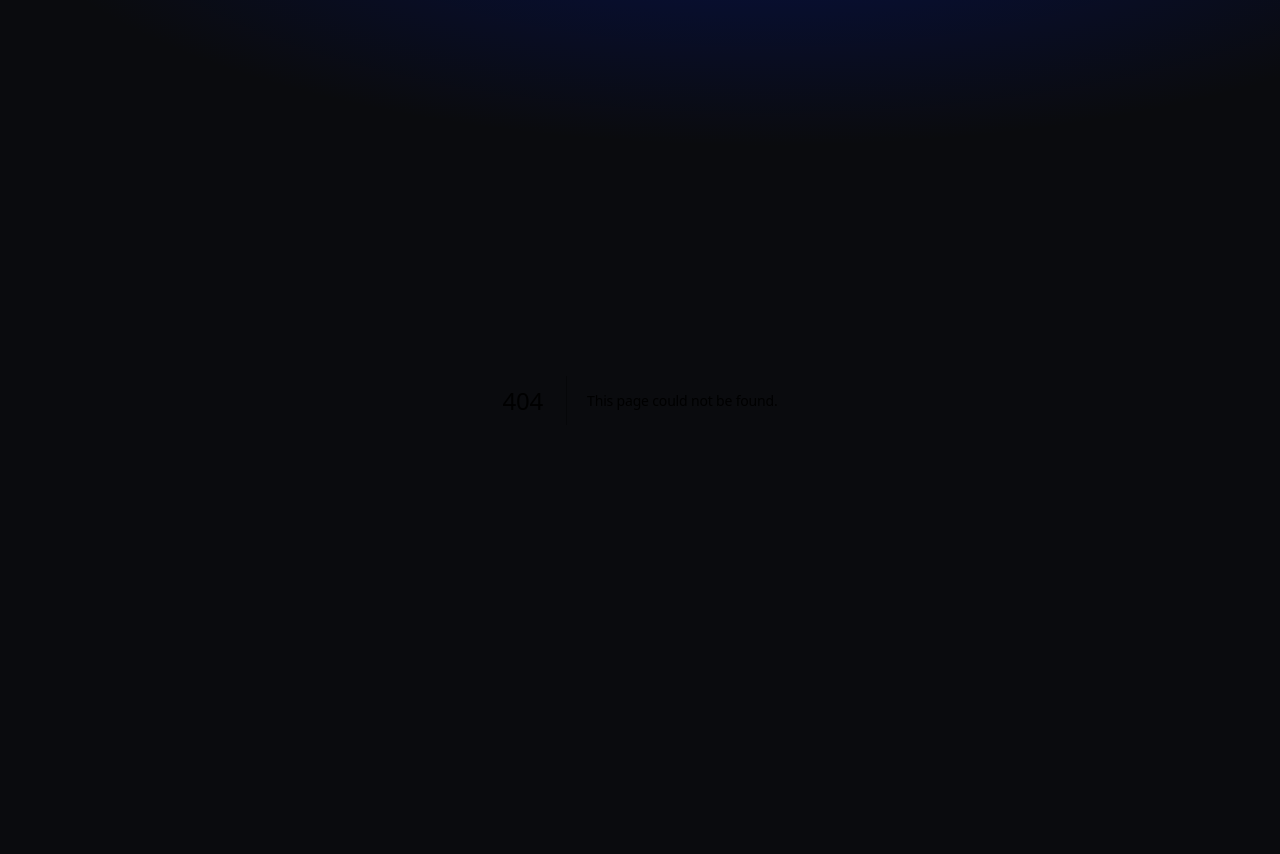
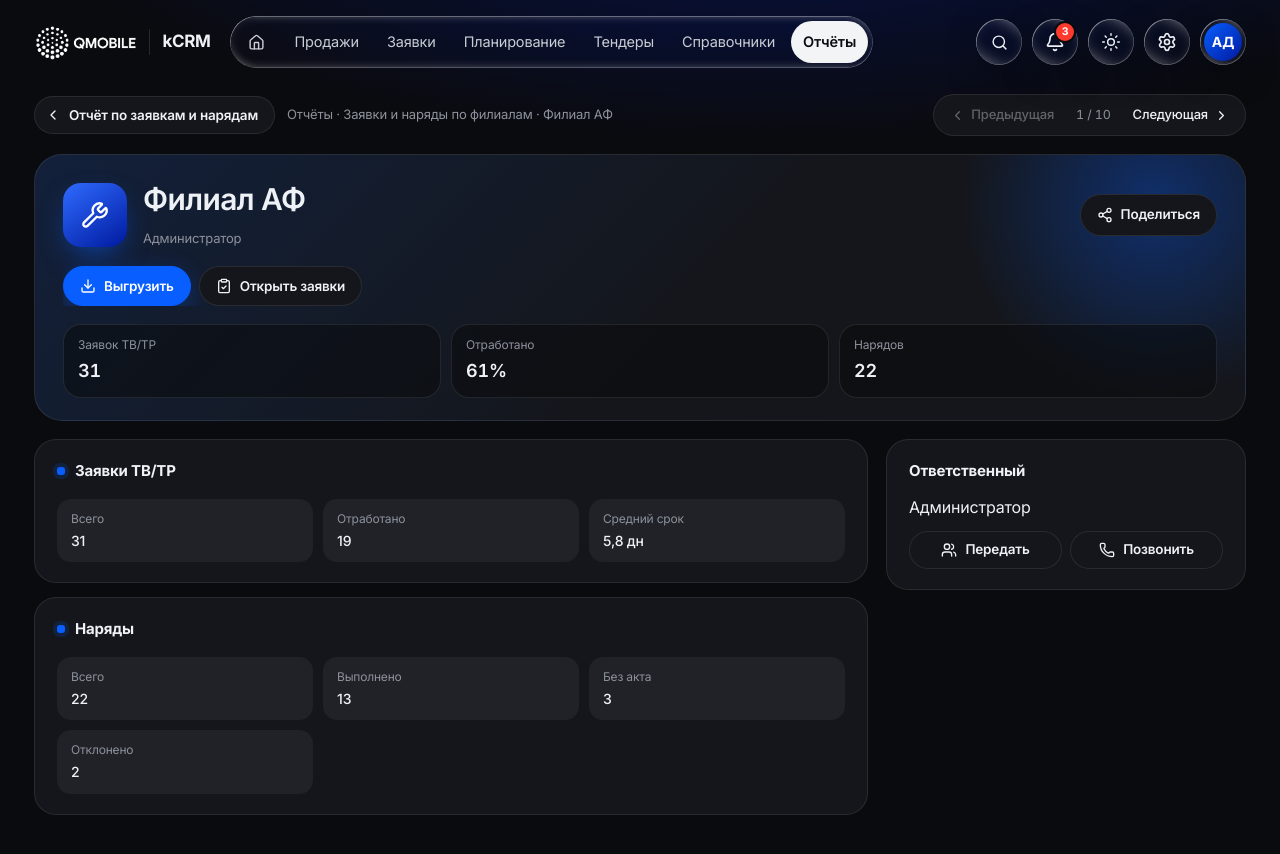
Before and after one commit to memfik/kcrm-front, a Next.js app: page /requests-report/1 in a window 1280 px wide. Before the commit this address had no page. Shown: the top 854 px of the page. Before the commit the page ends 800 px from the top, so only its background shows below. Built offline with nearby package versions, Linux system fonts and the light colour scheme.

Commit message:
Отчёт по заявкам и нарядам (макет 34)

```diff
--- a/src/app/(main)/[section]/page.tsx
+++ b/src/app/(main)/[section]/page.tsx
@@ -4,7 +4,7 @@ import { ALL_SECTIONS, NAV_GROUPS, findSection } from "@/config/nav"
 import { PageHero } from "@/components/shared/page-hero"
 
 /** Разделы со своими маршрутами — заглушка их не отдаёт. */
-const OWN_ROUTES = new Set(["counterparties", "deals", "offers", "discount-requests", "sandbox", "leads", "tech-requests", "work-orders", "ip-requests", "number-capacity", "subscribers", "install-acts", "tasks", "calendar", "sales-plan", "ipr", "forecasts", "tenders", "lots", "tender-reports", "catalog", "price-builder", "contracts", "acts", "reports", "offer-builder", "profile", "contract-builder", "sales-summary", "calls", "stage-report"])
+const OWN_ROUTES = new Set(["counterparties", "deals", "offers", "discount-requests", "sandbox", "leads", "tech-requests", "work-orders", "ip-requests", "number-capacity", "subscribers", "install-acts", "tasks", "calendar", "sales-plan", "ipr", "forecasts", "tenders", "lots", "tender-reports", "catalog", "price-builder", "contracts", "acts", "reports", "offer-builder", "profile", "contract-builder", "sales-summary", "calls", "stage-report", "requests-report"])
 
 export function generateStaticParams() {
   return ALL_SECTIONS.filter((s) => !OWN_ROUTES.has(s.slug)).map((s) => ({ section: s.slug }))
--- /dev/null
+++ b/src/app/(main)/requests-report/[id]/page.tsx
@@ -0,0 +1,21 @@
+import { Suspense } from "react"
+import type { Metadata } from "next"
+import { Record } from "../views"
+
+export const metadata: Metadata = { title: "Филиал — kCRM" }
+
+type Props = PageProps<"/requests-report/[id]">
+
+/** id известен только при запросе — читаем его внутри Suspense (cacheComponents). */
+export default function RequestsReportRecordPage({ params }: Props) {
+  return (
+    <Suspense>
+      <Content params={params} />
+    </Suspense>
+  )
+}
+
+async function Content({ params }: Pick<Props, "params">) {
+  const { id } = await params
+  return <Record id={+id} />
+}
--- /dev/null
+++ b/src/app/(main)/requests-report/page.tsx
@@ -0,0 +1,9 @@
+import type { Metadata } from "next"
+import { List } from "./views"
+
+export const metadata: Metadata = { title: "Отчёт по заявкам и нарядам — kCRM" }
+
+/** 34 Отчёт по заявкам и нарядам. */
+export default function RequestsReportPage() {
+  return <List />
+}
--- /dev/null
+++ b/src/app/(main)/requests-report/views.tsx
@@ -0,0 +1,10 @@
+"use client"
+
+import { ListPage } from "@/components/list/list-page"
+import { RecordPage } from "@/components/list/record-page"
+import { REQUESTS_REPORT } from "@/config/lists/requests-report"
+
+/* Конфиг с функциями живёт только на клиенте — страницы маршрута отдают эти обёртки. */
+
+export const List = () => <ListPage cfg={REQUESTS_REPORT} />
+export const Record = ({ id }: { id: number }) => <RecordPage cfg={REQUESTS_REPORT} id={id} />
--- /dev/null
+++ b/src/config/lists/requests-report.tsx
@@ -0,0 +1,143 @@
+import { CalendarClock, CircleCheck, ClipboardCheck, Download, FileText, Wrench } from "lucide-react"
+import { Kv, NameCell, Section } from "@/components/list/cells"
+import { MonthChart } from "@/components/list/month-chart"
+import { toast } from "@/components/shared/toast"
+import requests from "@/data/tech-requests-demo.json"
+import { managerName, rnd, STAFF } from "@/lib/demo-names"
+import { exportCsv } from "@/lib/list/query"
+import type { ListConfig, Option } from "@/lib/list/types"
+import type { Series } from "@/lib/period"
+import { cn } from "@/lib/utils"
+
+/*
+ * 34 Отчёт по заявкам и нарядам (areport) — сводка по филиалам. Цифры по филиалам — заглушки, как в макете;
+ * график — заявки ТВ/ТР из копии базы. TODO: агрегаты из API по заявкам (09) и нарядам (10) за период.
+ */
+
+export type BranchRow = { id: number; br: string; u: string; tv: number; done: number; wo: number; wd: number; na: number; rej: number; days: number }
+
+const BRANCHES = ["АФ", "АС", "ВФ", "ЗФ", "МФ", "УФ", "ЮФ", "КФ", "ШФ", "ГО-ДКП"]
+
+const ALL: BranchRow[] = BRANCHES.map((br, i) => {
+  const tv = 6 + (rnd(i, 1) % 30)
+  const wo = 8 + (rnd(i, 3) % 40)
+  return {
+    id: i + 1,
+    br,
+    u: STAFF[i % STAFF.length],
+    tv,
+    done: Math.round(tv * (0.5 + (rnd(i, 2) % 45) / 100)),
+    wo,
+    wd: Math.round(wo * (0.55 + (rnd(i, 4) % 40) / 100)),
+    na: rnd(i, 5) % 6,
+    rej: rnd(i, 6) % 5,
+    days: 2 + (rnd(i, 7) % 50) / 10,
+  }
+})
+const total = (k: "tv" | "done" | "wo" | "na") => ALL.reduce((a, x) => a + x[k], 0)
+const pct = (x: BranchRow) => Math.round((x.done / x.tv) * 100)
+const days = (x: BranchRow) => `${x.days.toFixed(1).replace(".", ",")} дн`
+const brOpts: Option[] = BRANCHES.map((v) => ({ v, label: v }))
+const BY_MONTH: Series = requests.rows
+  .filter((t) => t[7] > "2000")
+  .reduce<Series>((o, t) => ((o[t[7].slice(0, 7)] = (o[t[7].slice(0, 7)] || 0) + 1), o), {})
+
+const download = (rows: BranchRow[]) => {
+  exportCsv(REQUESTS_REPORT, rows)
+  toast(`Выгружено ${rows.length} строк в Excel (CSV)`)
+}
+
+export const REQUESTS_REPORT: ListConfig<BranchRow> = {
+  key: "requests-report",
+  title: "Отчёт по заявкам и нарядам",
+  crumb: "Отчёты · Заявки и наряды по филиалам",
+  icon: Wrench,
+  search: "Филиал",
+  buttons: [
+    { icon: Download, label: "Выгрузить в Excel", onClick: "export" },
+    // TODO: рассылка отчёта по расписанию
+    { icon: CalendarClock, label: "По расписанию" },
+  ],
+  rows: () => ALL,
+  text: (x) => x.br,
+  filters: [{ k: "br", t: "Филиал", get: (x) => x.br, opts: brOpts }],
+  sort: ["tv", -1],
+  cols: [
+    { k: "br", t: "Филиал", value: (x) => x.br, render: (x) => <NameCell icon={Wrench} name={x.br} sub={`Ответственный — ${managerName(x.u)}`} /> },
+    { k: "tv", t: "Заявок ТВ/ТР", num: true, value: (x) => x.tv, render: (x) => x.tv },
+    {
+      k: "done",
+      t: "Отработано",
+      num: true,
+      value: (x) => x.done,
+      render: (x) => (
+        <>
+          {x.done}{" "}
+          <span className={cn("ml-1 rounded-full px-1.5 py-px text-[11px] font-bold", pct(x) > 70 ? "bg-[var(--trend-up)]/15 text-[var(--trend-up)]" : "bg-[var(--trend-down)]/15 text-[var(--trend-down)]")}>
+            {pct(x)}%
+          </span>
+        </>
+      ),
+    },
+    { k: "wo", t: "Нарядов", num: true, value: (x) => x.wo, render: (x) => x.wo },
+    { k: "wd", t: "Выполнено", num: true, value: (x) => x.wd, render: (x) => x.wd },
+    { k: "na", t: "Без акта", num: true, value: (x) => x.na, render: (x) => x.na || "—" },
+    { k: "rej", t: "Отклонено", num: true, value: (x) => x.rej, render: (x) => x.rej || "—" },
+    { k: "days", t: "Ср. срок", num: true, value: (x) => x.days, render: days },
+  ],
+  owner: { t: "Ответственный", get: (x) => x.u, name: managerName, render: (x) => managerName(x.u) },
+  // прошлого периода в примере нет — сравнение условное, как в макете
+  kpis: () => [
+    { t: "Заявок ТВ/ТР", icon: ClipboardCheck, c: total("tv"), p: Math.round(total("tv") * 0.88) },
+    { t: "Отработано", icon: CircleCheck, c: Math.round((total("done") / total("tv")) * 100), p: 71, f: (v) => `${v}%` },
+    { t: "Нарядов", icon: Wrench, c: total("wo"), p: Math.round(total("wo") * 1.07) },
+    { t: "Без акта", icon: FileText, c: total("na"), p: total("na") + 4 },
+  ],
+  analytics: { title: "По месяцам", render: ({ r, p }) => <MonthChart title="Заявки ТВ и ТР по месяцам" series={BY_MONTH} r={r} p={p} /> },
+  sub: () => "Сводный отчёт по заявкам ТВ/ТР и нарядам по филиалам и ответственным (areport). Выгружается в Excel.",
+  noCards: true,
+  noDelete: true,
+  record: (x) => ({
+    title: `Филиал ${x.br}`,
+    meta: <span className="text-[13px]">{managerName(x.u)}</span>,
+    actions: [
+      { icon: Download, label: "Выгрузить", run: () => download([x]) },
+      { icon: ClipboardCheck, label: "Открыть заявки", href: "/tech-requests" },
+    ],
+    stats: [
+      { t: "Заявок ТВ/ТР", v: x.tv },
+      { t: "Отработано", v: `${pct(x)}%` },
+      { t: "Нарядов", v: x.wo },
+    ],
+    facts: [],
+    tabs: [
+      {
+        t: "Показатели",
+        body: (
+          <>
+            <Section title="Заявки ТВ/ТР">
+              <Kv
+                items={[
+                  { t: "Всего", v: x.tv },
+                  { t: "Отработано", v: x.done },
+                  { t: "Средний срок", v: days(x) },
+                ]}
+              />
+            </Section>
+            <Section title="Наряды">
+              <Kv
+                items={[
+                  { t: "Всего", v: x.wo },
+                  { t: "Выполнено", v: x.wd },
+                  { t: "Без акта", v: x.na },
+                  { t: "Отклонено", v: x.rej },
+                ]}
+              />
+            </Section>
+          </>
+        ),
+      },
+    ],
+  }),
+  name: (x) => `Филиал ${x.br}`,
+}
```
Also changed, not shown: 1 other file (tests, documents, lock files or other folders).
